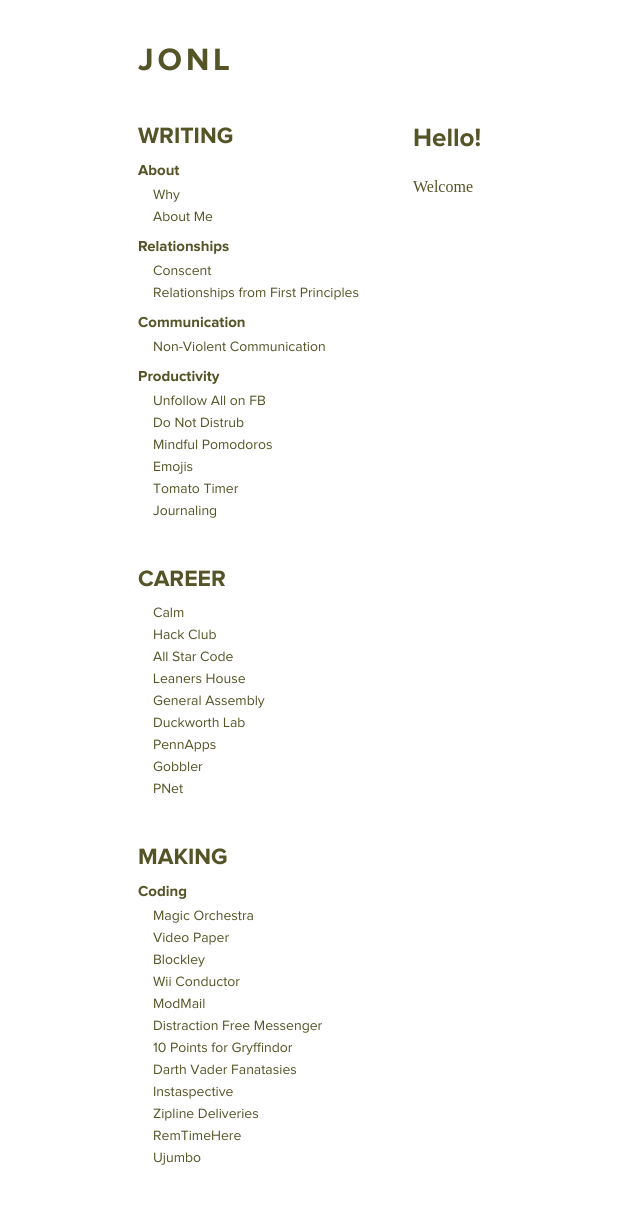
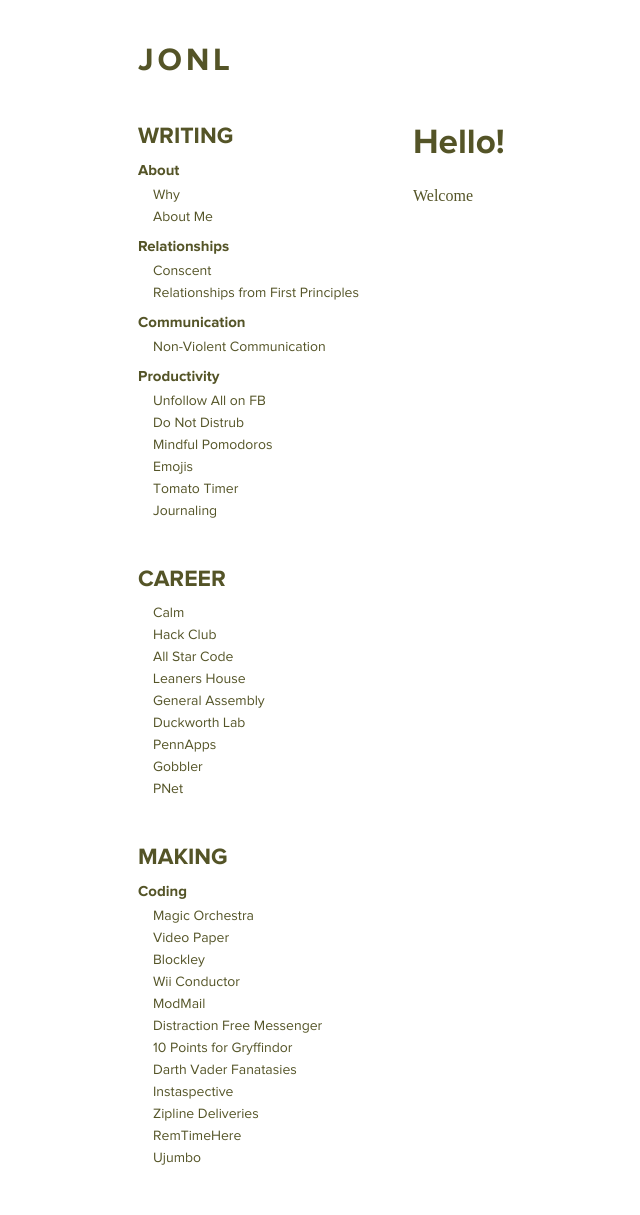
Before and after one commit to jonleung137/jonleung137.github.io, a Jekyll site: the page built from _posts/2017-09-10-welcome.markdown, in a window 1280 px wide. Shown: the whole page, without its empty margins (152-792 px from the left). Built offline with Jekyll 4.4.1, drawn with Linux system fonts in a browser that asks for light colours; some web fonts are replaced.

Commit message:
increase article font size

```diff
--- a/css/article.scss
+++ b/css/article.scss
@@ -4,7 +4,7 @@
 .Article {
   h1 {
     font-family: "Proxima Nova";
-    font-size: 26px;
+    font-size: 35px;
     font-weight: bold;
     margin-bottom: 25px;
   }
```
